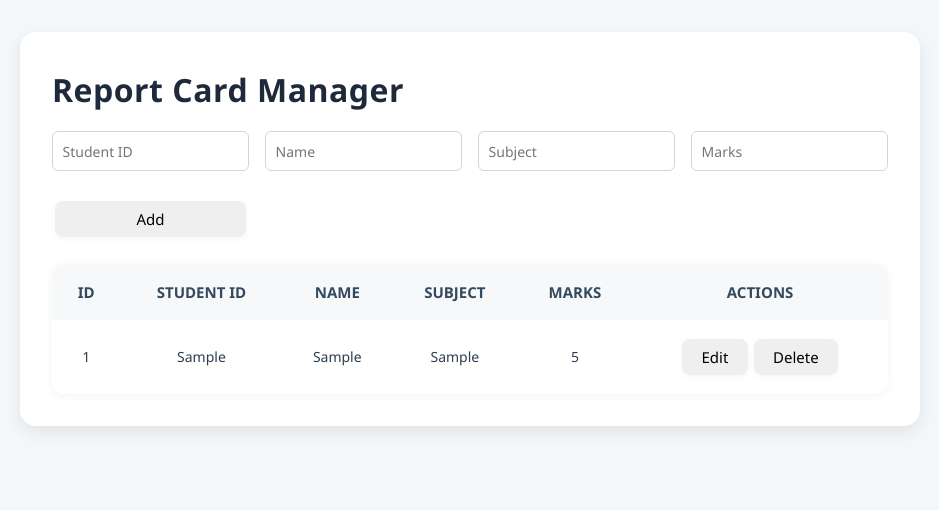
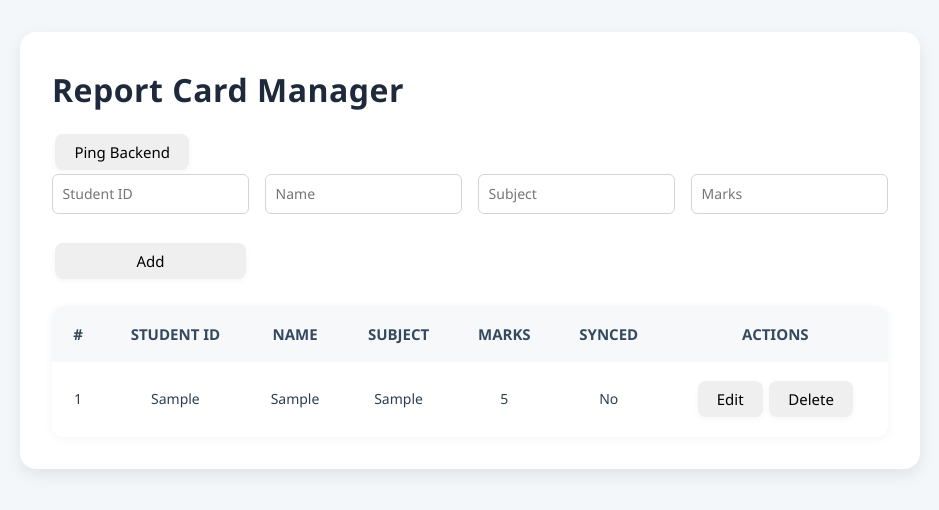
Before and after one commit to shruthika1011/reporeportcard-fs, a React (Vite) app in the folder frontend/reportcard-frontend/: page / in a window 1280 px wide. Both pictures are taken after typing "Sample", "Sample", "Sample", "5" into the empty fields and a click on the button "Add". Shown: the top 510 px of the page, without its empty margins (170-1109 px from the left). Built offline with nearby package versions, Linux system fonts and the light colour scheme; no server answers.

Commit message:
changes made

```diff
--- a/frontend/reportcard-frontend/src/components/ReportCardManager.jsx
+++ b/frontend/reportcard-frontend/src/components/ReportCardManager.jsx
@@ -12,12 +12,12 @@ function ReportCardManager() {
     subject: "",
     marks: ""
   });
+  const [pingStatus, setPingStatus] = useState("");
 
   // Load records from localStorage first
   useEffect(() => {
     const localData = JSON.parse(localStorage.getItem("reportRecords")) || [];
     setRecords(localData);
-    // Try to sync with backend
     syncLocalToBackend(localData);
   }, []);
 
@@ -25,10 +25,10 @@ function ReportCardManager() {
   const syncLocalToBackend = async (localData) => {
     if (!navigator.onLine) return; // Only sync if online
 
-    const unsynced = localData.filter(r => !r.synced);
+    const unsynced = localData.filter((r) => !r.synced);
     for (let r of unsynced) {
       try {
-        const res = await fetch(config.backendUrl, {
+        const res = await fetch(`${config.backendUrl}/add`, {
           method: "POST",
           headers: { "Content-Type": "application/json" },
           body: JSON.stringify({
@@ -39,6 +39,8 @@ function ReportCardManager() {
           })
         });
         if (res.ok) {
+          const saved = await res.json();
+          r.id = saved.id; // update id from backend
           r.synced = true;
         }
       } catch (err) {
@@ -52,11 +54,10 @@ function ReportCardManager() {
   // Fetch records from backend
   const fetchRecords = async () => {
     try {
-      const res = await fetch(config.backendUrl);
+      const res = await fetch(`${config.backendUrl}/all`);
       if (res.ok) {
         const data = await res.json();
-        // Mark all records as synced for localStorage
-        const syncedData = data.map(r => ({ ...r, synced: true }));
+        const syncedData = data.map((r) => ({ ...r, synced: true }));
         setRecords(syncedData);
         localStorage.setItem("reportRecords", JSON.stringify(syncedData));
       }
@@ -65,22 +66,47 @@ function ReportCardManager() {
     }
   };
 
+  // Ping backend API
+  const pingBackend = async () => {
+    try {
+      const res = await fetch(`${config.backendUrl}/reports/ping`);
+      if (res.ok) {
+        const text = await res.text();
+        setPingStatus(`Backend Status: ${text}`);
+      } else {
+        setPingStatus("Backend is not responding");
+      }
+    } catch (err) {
+      console.error("Ping error:", err);
+      setPingStatus("Backend is not reachable");
+    }
+  };
+
   const handleChange = (e) =>
     setFormData({ ...formData, [e.target.name]: e.target.value });
 
   const handleSubmit = async (e) => {
     e.preventDefault();
-    if (!formData.studentId || !formData.name || !formData.subject || formData.marks === "")
+    if (
+      !formData.studentId ||
+      !formData.name ||
+      !formData.subject ||
+      formData.marks === ""
+    )
       return;
 
     let newRecords = [...records];
 
     if (editingRecord) {
       // Update existing
-      const updated = { ...editingRecord, ...formData, marks: parseInt(formData.marks) };
+      const updated = {
+        ...editingRecord,
+        ...formData,
+        marks: parseInt(formData.marks)
+      };
       try {
         if (navigator.onLine) {
-          await fetch(`${config.backendUrl}/${updated.id}`, {
+          await fetch(`${config.backendUrl}/update/${updated.id}`, {
             method: "PUT",
             headers: { "Content-Type": "application/json" },
             body: JSON.stringify(updated)
@@ -93,7 +119,7 @@ function ReportCardManager() {
         console.error("Error updating backend:", err);
         updated.synced = false;
       }
-      newRecords = newRecords.map(r => r.id === updated.id ? updated : r);
+      newRecords = newRecords.map((r) => (r.id === updated.id ? updated : r));
       setEditingRecord(null);
     } else {
       // Add new
@@ -106,7 +132,7 @@ function ReportCardManager() {
 
       if (navigator.onLine) {
         try {
-          const res = await fetch(config.backendUrl, {
+          const res = await fetch(`${config.backendUrl}/add`, {
             method: "POST",
             headers: { "Content-Type": "application/json" },
             body: JSON.stringify({
@@ -136,12 +162,12 @@ function ReportCardManager() {
   };
 
   const deleteReport = async (id) => {
-    let newRecords = records.filter(r => r.id !== id);
+    let newRecords = records.filter((r) => r.id !== id);
 
-    const record = records.find(r => r.id === id);
+    const record = records.find((r) => r.id === id);
     if (record && record.synced && navigator.onLine) {
       try {
-        await fetch(`${config.backendUrl}/${id}`, { method: "DELETE" });
+        await fetch(`${config.backendUrl}/delete/${id}`, { method: "DELETE" });
       } catch (err) {
         console.error("Error deleting backend record:", err);
       }
@@ -168,6 +194,10 @@ function ReportCardManager() {
   return (
     <div className="container">
       <h1>Report Card Manager</h1>
+
+      {/* Ping backend */}
+      <button onClick={pingBackend}>Ping Backend</button>
+      {pingStatus && <p>{pingStatus}</p>}
 
       {/* Form */}
       <form onSubmit={handleSubmit}>
@@ -203,7 +233,13 @@ function ReportCardManager() {
       <table>
         <thead>
           <tr>
-            <th>ID</th><th>Student ID</th><th>Name</th><th>Subject</th><th>Marks</th><th>Actions</th>
+            <th>#</th>
+            <th>Student ID</th>
+            <th>Name</th>
+            <th>Subject</th>
+            <th>Marks</th>
+            <th>Synced</th>
+            <th>Actions</th>
           </tr>
         </thead>
         <tbody>
@@ -214,6 +250,7 @@ function ReportCardManager() {
               <td>{r.name}</td>
               <td>{r.subject}</td>
               <td>{r.marks}</td>
+              <td>{r.synced ? "Yes" : "No"}</td>
               <td>
                 <button onClick={() => editReport(r)}>Edit</button>
                 <button onClick={() => deleteReport(r.id)}>Delete</button>
```
Also changed, not shown: 1 other file (tests, documents, lock files or other folders).
